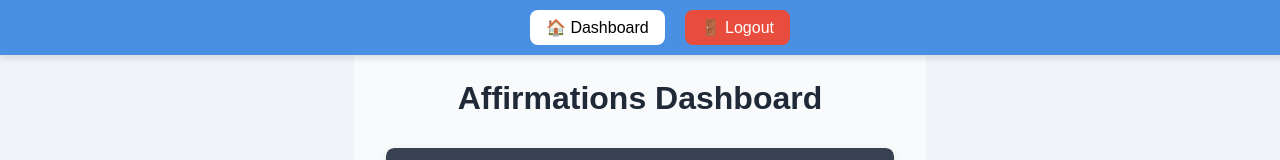
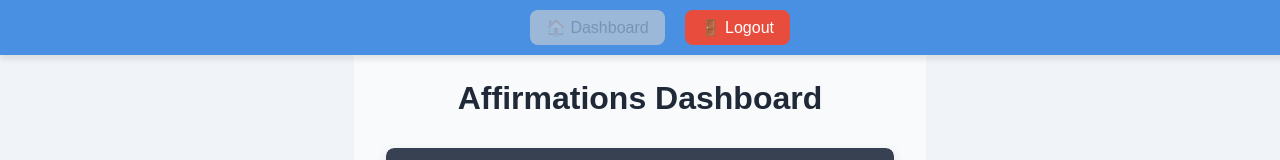
Before and after one commit to uaalumni02/affirmation_frontend, a React (Create React App) app: page /dashboard/1 in a window 1280 px wide. Shown: the top 160 px of the page. Built offline with nearby package versions, Linux system fonts and the light colour scheme; no server answers.

Commit message:
disable nav btn when needed

```diff
--- a/src/pages/Navbar.js
+++ b/src/pages/Navbar.js
@@ -1,11 +1,11 @@
 import React from "react";
-import { useNavigate } from "react-router-dom";
+import { useNavigate, useLocation } from "react-router-dom";
 import "../static/navbar.css";
 
 const Navbar = () => {
   const navigate = useNavigate();
+  const location = useLocation(); // To get the current URL path
 
-  // Handle Logout (Clear cookies & session storage)
   const handleLogout = () => {
     // Clear cookies by setting expiration to past date
     document.cookie.split(";").forEach((cookie) => {
@@ -21,10 +21,18 @@ const Navbar = () => {
     navigate("/");
   };
 
+  const isDashboardPage = location.pathname.includes("dashboard");
+
   return (
     <nav className="navbar">
       <div className="nav-container">
-        <button className="nav-btn" onClick={() => navigate(`/dashboard/${window.location.pathname.split('/').pop()}`)}>
+        <button
+          className={`nav-btn ${isDashboardPage ? "inactive" : ""}`} // Add inactive class if on dashboard page
+          onClick={() =>
+            navigate(`/dashboard/${window.location.pathname.split("/").pop()}`)
+          }
+          disabled={isDashboardPage} // Disable the button if already on dashboard
+        >
           🏠 Dashboard
         </button>
         <button className="nav-btn logout" onClick={handleLogout}>
--- a/src/static/navbar.css
+++ b/src/static/navbar.css
@@ -45,3 +45,13 @@
 body {
   padding-top: 60px; /* Adjust to prevent content from being hidden under the navbar */
 }
+/* Add to navbar.css */
+.nav-btn.inactive {
+  background: #d3d3d3;  /* Light grey background */
+  cursor: not-allowed;
+  opacity: 0.6;
+}
+
+.nav-btn:disabled {
+  pointer-events: none;  /* Disables the button action */
+}
```
